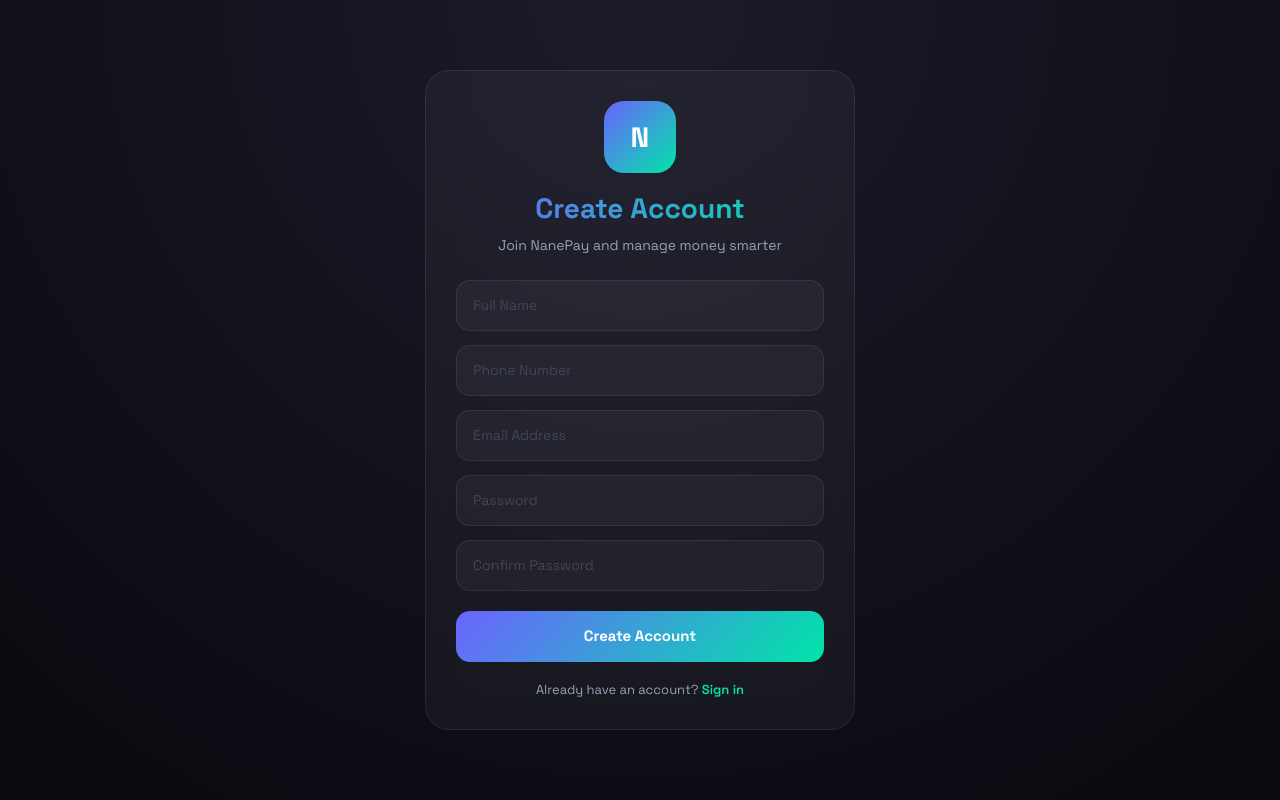
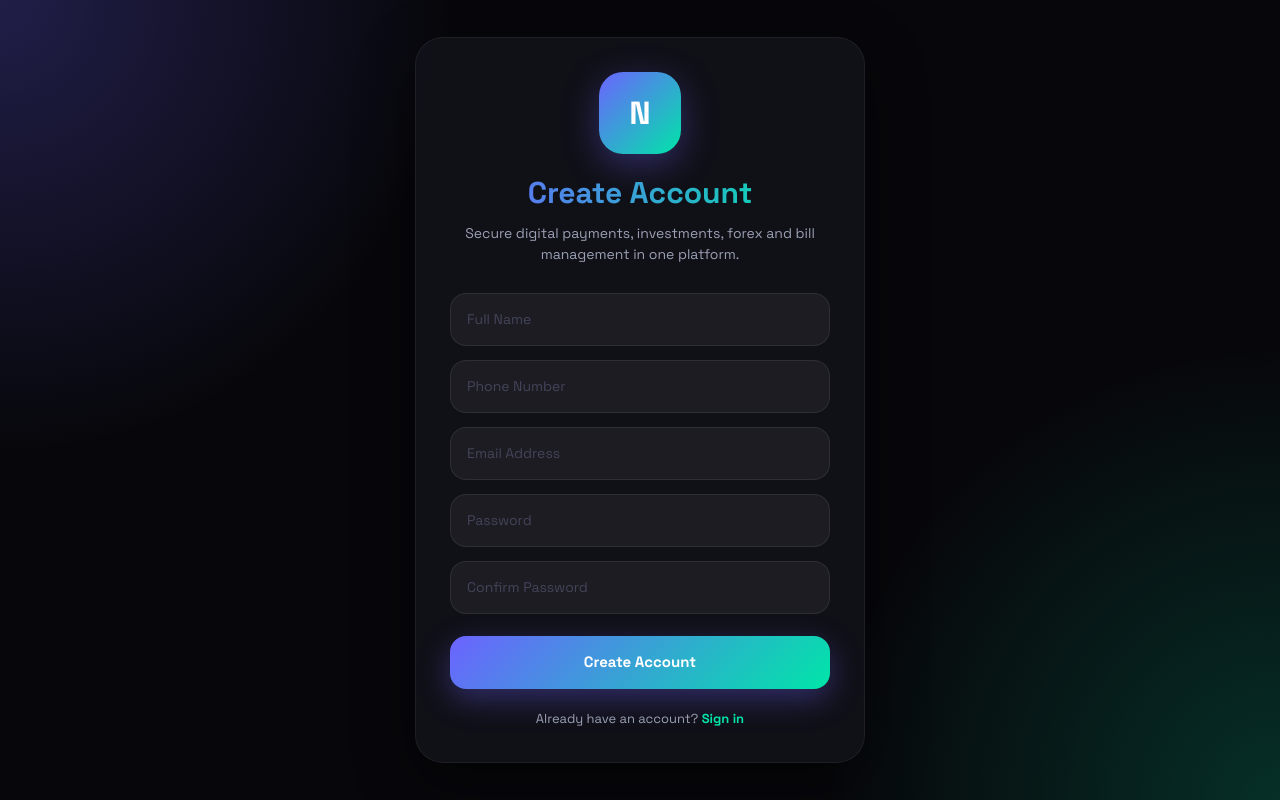
Before and after one commit to phil4857/NanePay, a Next.js app: page /auth/register in a window 1280 px wide. Built offline with nearby package versions, Linux system fonts and the light colour scheme; no server answers.

Commit message:
Update page.tsx

```diff
--- a/app/auth/register/page.tsx
+++ b/app/auth/register/page.tsx
@@ -58,8 +58,10 @@
         password: form.password,
       })
 
-      localStorage.setItem('token', res.data.token)
-      localStorage.setItem('user', JSON.stringify(res.data.user))
+      console.log(res.data)
+
+      localStorage.setItem('nanepay_token', res.data.token)
+      localStorage.setItem('nanepay_user', JSON.stringify(res.data.user))
 
       setSuccess('Registration successful')
 
@@ -68,6 +70,8 @@
       }, 1200)
 
     } catch (err: any) {
+      console.log(err?.response?.data)
+
       setError(
         err?.response?.data?.message ||
         err?.response?.data?.error ||
@@ -80,105 +84,123 @@
 
   const inputStyle = {
     width: '100%',
-    padding: '14px 16px',
-    borderRadius: '14px',
-    background: 'rgba(255,255,255,0.04)',
+    padding: '15px 16px',
+    borderRadius: '16px',
+    background: 'rgba(255,255,255,0.05)',
     border: '1px solid rgba(255,255,255,0.08)',
     color: '#fff',
     outline: 'none',
     fontSize: '14px',
     boxSizing: 'border-box' as const,
+    transition: 'all 0.2s ease',
   }
 
   return (
-    <div style={{
+    <div
+      style={{
         minHeight: '100vh',
         display: 'flex',
         justifyContent: 'center',
         alignItems: 'center',
-      padding: '20px',
-      background: 'radial-gradient(circle at top, #1b1b2a, #09090f)',
+        padding: '24px',
+        background:
+          'radial-gradient(circle at top left, rgba(108,99,255,0.25), transparent 30%), radial-gradient(circle at bottom right, rgba(0,229,168,0.18), transparent 30%), #07070B',
         color: '#fff',
-    }}>
-
-      <div style={{
+      }}
+    >
+      <div
+        style={{
           width: '100%',
-        maxWidth: '430px',
-        background: 'rgba(255,255,255,0.04)',
-        border: '1px solid rgba(255,255,255,0.08)',
-        backdropFilter: 'blur(14px)',
+          maxWidth: '450px',
+          background: 'rgba(18,18,26,0.92)',
+          border: '1px solid rgba(255,255,255,0.06)',
+          backdropFilter: 'blur(16px)',
+          borderRadius: '28px',
+          padding: '34px',
+          boxShadow: '0 20px 60px rgba(0,0,0,0.45)',
+        }}
+      >
+        {/* Logo */}
+        <div style={{ textAlign: 'center', marginBottom: '28px' }}>
+          <div
+            style={{
+              width: '82px',
+              height: '82px',
               borderRadius: '24px',
-        padding: '30px',
-      }}>
-
-        {/* LOGO */}
-        <div style={{ textAlign: 'center', marginBottom: '24px' }}>
-          <div style={{
-            width: '72px',
-            height: '72px',
-            borderRadius: '20px',
-            margin: '0 auto 14px',
+              margin: '0 auto 16px',
               background: 'linear-gradient(135deg,#6C63FF,#00E5A8)',
               display: 'flex',
               alignItems: 'center',
               justifyContent: 'center',
-            fontSize: '28px',
-            fontWeight: 800,
-          }}>
+              fontSize: '32px',
+              fontWeight: 900,
+              color: '#fff',
+              boxShadow: '0 10px 35px rgba(108,99,255,0.35)',
+            }}
+          >
             N
           </div>
 
-          <h1 style={{
-            fontSize: '28px',
-            fontWeight: 800,
-            marginBottom: '6px',
+          <h1
+            style={{
+              fontSize: '30px',
+              fontWeight: 900,
+              marginBottom: '8px',
               background: 'linear-gradient(90deg,#6C63FF,#00E5A8)',
               WebkitBackgroundClip: 'text',
               WebkitTextFillColor: 'transparent',
-          }}>
+            }}
+          >
             Create Account
           </h1>
 
-          <p style={{
-            color: '#9aa0b4',
+          <p
+            style={{
+              color: '#9AA0B4',
               fontSize: '14px',
-          }}>
-            Join NanePay and manage money smarter
+              lineHeight: 1.5,
+            }}
+          >
+            Secure digital payments, investments, forex and bill management in one platform.
           </p>
         </div>
 
-        {/* ALERTS */}
+        {/* Error */}
         {error && (
-          <div style={{
+          <div
+            style={{
               marginBottom: '16px',
-            background: 'rgba(255,77,109,0.1)',
-            border: '1px solid rgba(255,77,109,0.2)',
+              background: 'rgba(255,77,109,0.12)',
+              border: '1px solid rgba(255,77,109,0.25)',
               color: '#FF4D6D',
-            padding: '12px',
-            borderRadius: '12px',
+              padding: '13px',
+              borderRadius: '14px',
               fontSize: '13px',
-          }}>
-            {error}
+            }}
+          >
+            ⚠️ {error}
           </div>
         )}
 
+        {/* Success */}
         {success && (
-          <div style={{
+          <div
+            style={{
               marginBottom: '16px',
-            background: 'rgba(0,229,168,0.1)',
-            border: '1px solid rgba(0,229,168,0.2)',
+              background: 'rgba(0,229,168,0.12)',
+              border: '1px solid rgba(0,229,168,0.25)',
               color: '#00E5A8',
-            padding: '12px',
-            borderRadius: '12px',
+              padding: '13px',
+              borderRadius: '14px',
               fontSize: '13px',
-          }}>
-            {success}
+            }}
+          >
+            ✅ {success}
           </div>
         )}
 
-        {/* FORM */}
+        {/* Form */}
         <form onSubmit={register}>
-
           <div style={{ marginBottom: '14px' }}>
             <input
               type="text"
@@ -219,7 +241,7 @@
             />
           </div>
 
-          <div style={{ marginBottom: '20px' }}>
+          <div style={{ marginBottom: '22px' }}>
             <input
               type="password"
               placeholder="Confirm Password"
@@ -234,43 +256,47 @@
             disabled={loading}
             style={{
               width: '100%',
-              padding: '14px',
-              borderRadius: '14px',
+              padding: '15px',
+              borderRadius: '16px',
               border: 'none',
               background: loading
                 ? '#2b2b38'
                 : 'linear-gradient(135deg,#6C63FF,#00E5A8)',
               color: '#fff',
-              fontWeight: 700,
+              fontWeight: 800,
               fontSize: '15px',
               cursor: loading ? 'not-allowed' : 'pointer',
-              marginBottom: '18px',
+              marginBottom: '20px',
+              boxShadow: loading
+                ? 'none'
+                : '0 10px 30px rgba(108,99,255,0.35)',
+              transition: 'all 0.2s ease',
             }}
           >
             {loading ? 'Creating account...' : 'Create Account'}
           </button>
-
         </form>
 
-        {/* LOGIN */}
-        <div style={{
+        {/* Footer */}
+        <div
+          style={{
             textAlign: 'center',
             fontSize: '13px',
-          color: '#9aa0b4',
-        }}>
+            color: '#9AA0B4',
+          }}
+        >
           Already have an account?{' '}
           <Link
             href="/auth/login"
             style={{
               color: '#00E5A8',
               textDecoration: 'none',
-              fontWeight: 600,
+              fontWeight: 700,
             }}
           >
             Sign in
           </Link>
         </div>
-
       </div>
     </div>
   )
```
Lines whose indentation alone changed are shown as unchanged.
